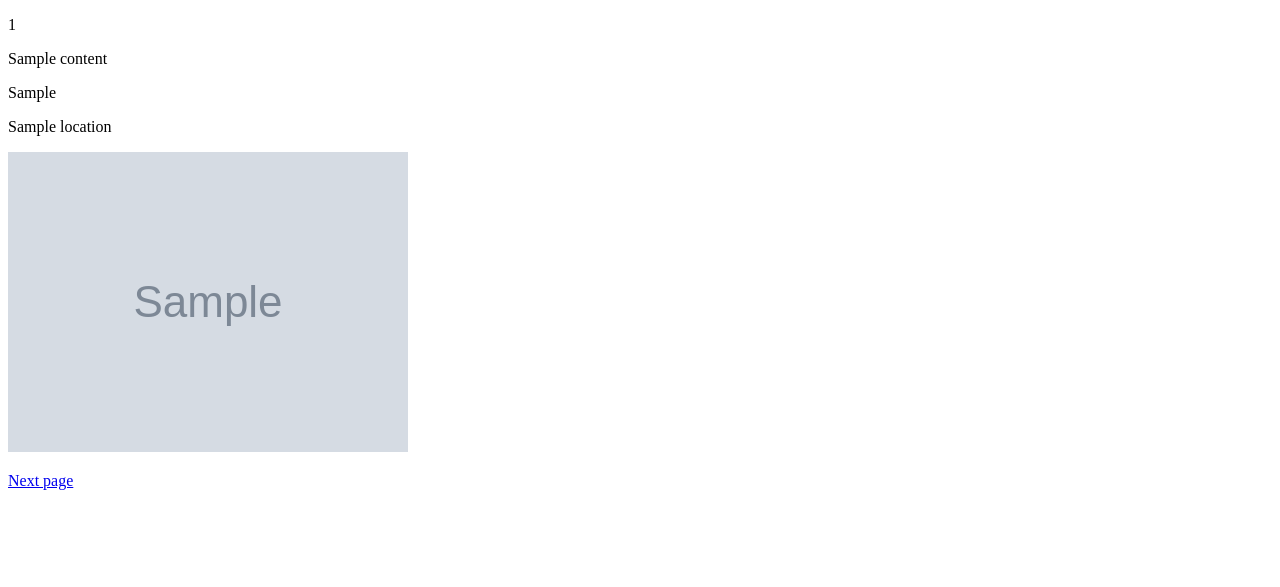
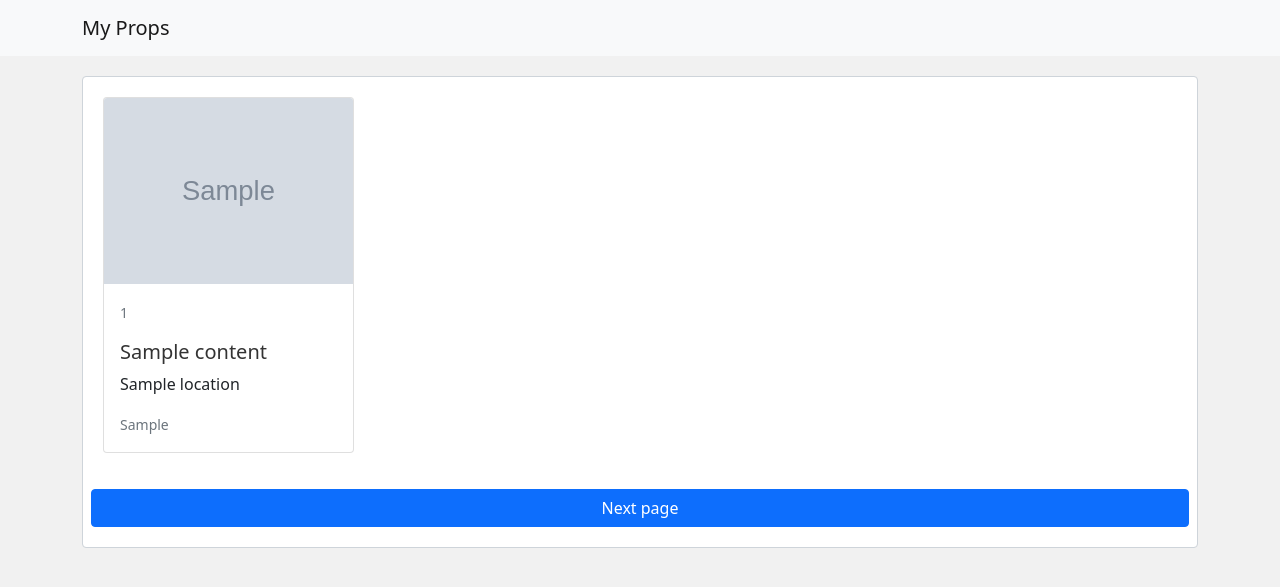
Before and after one commit to gerashdo/my_props, a Django app: page / in a window 1280 px wide. Shown: the top 587 px of the page. Run offline with Django 3.2, Linux system fonts and the light colour scheme; tables that the repository leaves empty hold one stand-in row (values such as "Sample post"); grey boxes marked "Sample" are stand-in pictures; a database or web service that is not in the repository returns one stand-in record (values such as "Sample title"); data that the repository does not hold is empty.

Commit message:
Add style to properties

```diff
--- a/properties/classes/ConnectorProperties.py
+++ b/properties/classes/ConnectorProperties.py
@@ -17,8 +17,6 @@ class ConnectorProperties(Connector):
             'search': search
         }
 
-        # r = requests.get(self.url_extended, headers=self.headers, params=payload)
-        # print(r.url)
         return requests.get(self.url_extended, params=payload, headers=self.headers)
 
     def get_property(self, property_id):
--- a/properties/templates/base.html
+++ b/properties/templates/base.html
@@ -1,9 +1,13 @@
+{% load static %}
 <!DOCTYPE html>
 <html lang="en">
 <head>
     <meta charset="UTF-8">
     <meta http-equiv="X-UA-Compatible" content="IE=edge">
     <meta name="viewport" content="width=device-width, initial-scale=1.0">
+    <link href="https://cdn.jsdelivr.net/npm/bootstrap@5.0.2/dist/css/bootstrap.min.css" rel="stylesheet" integrity="sha384-EVSTQN3/azprG1Anm3QDgpJLIm9Nao0Yz1ztcQTwFspd3yD65VohhpuuCOmLASjC" crossorigin="anonymous">
+    <script src="https://cdn.jsdelivr.net/npm/bootstrap@5.0.2/dist/js/bootstrap.bundle.min.js" integrity="sha384-MrcW6ZMFYlzcLA8Nl+NtUVF0sA7MsXsP1UyJoMp4YLEuNSfAP+JcXn/tWtIaxVXM" crossorigin="anonymous"></script>
+    <link rel="stylesheet" href="{% static 'css/index.css' %}">
 
     {% block css %}
     {% endblock css %}
@@ -15,8 +19,13 @@
 </head>
 <body>
 
-    {% block body %}
-    {% endblock body %}
+    {% include 'navbar.html' %}
+
+    <div class="container">
+        {% block body %}
+        {% endblock body %}
+    </div>
+
 
     {% block js %}
     {% endblock js %}
--- a/properties/templates/index.html
+++ b/properties/templates/index.html
@@ -1,24 +1,42 @@
 {% extends 'base.html' %}
-
+{% load static %}
 
 {% block title %}
     Propiedades
 {% endblock title %}
 
-
 {% block body %}
 
-    {% for property in properties %}
-        <p>{{ property.public_id }}</p>
-        <p>{{ property.title }}</p>
-        <p>{{ property.property_type }}</p>
-        <p>{{ property.location }}</p>
-        <p><img src="{{ property.title_image_thumb }}" alt="Image"></p>
-    {% endfor %}
+    <div class="contenedor form-control">
+        <div class="row properties-row">
+        {% for property in properties %}
+            <article class="col-md-3">
+                <div class="card mb-3">
+                    <a href="{% url 'properties:show_property' property.public_id %}">
+
+                        {% if property.title_image_thumb %}
+                            <img src="{{ property.title_image_thumb }}" class="card-img-top" alt="{{ property.title }}">
+                        {% else %}
+                            <img src="{% static 'img/default_house.jpg' %}" class="card-img-top" alt="{{ property.title }}">
+                        {% endif %}
+
+                    </a>
+                    <div class="card-body">
+                        <p class="card-text"><small class="text-muted">{{ property.public_id }}</small></p>
+                        <a href="{% url 'properties:show_property' property.public_id %}"><h5 class="card-title">{{ property.title }}</h5></a>
+                        <p class="card-text">{{ property.location }}</p>
+                        <p class="card-text"><small class="text-muted">{{ property.property_type }}</small></p>
+                    </div>
+                </div>
+            </article>
+        {% endfor %}
+        </div>
+    <div>
 
     {% if next_page %}
-        <a type="button" href="{% url 'properties:index' page %}">Next page</a>
+    <div class="row justify-content-center">
+        <a type="button" class="btn btn-primary" href="{% url 'properties:index' page %}">Next page</a>
+    </div>
     {% endif %}
 
-
 {% endblock body %}
--- /dev/null
+++ b/properties/templates/navbar.html
@@ -0,0 +1,6 @@
+
+<nav class="navbar navbar-light bg-light">
+    <div class="container">
+        <a class="navbar-brand" href="{% url 'properties:index' %}">My Props</a>
+    </div>
+</nav>
--- a/properties/urls.py
+++ b/properties/urls.py
@@ -5,5 +5,6 @@ app_name = 'properties'
 
 urlpatterns = [
     path('', views.index, name='index'),
-    path('/<int:page>', views.index, name='index'),
+    path('<int:page>', views.index, name='index'),
+    path('/properties/<str:id>', views.show_property, name='show_property'),
 ]
--- a/properties/views.py
+++ b/properties/views.py
@@ -15,3 +15,15 @@ def index(request, page = 1):
     }
 
     return render(request, 'index.html', context)
+
+def show_property(request, id):
+
+    # connector = ConnectorProperties('l7u502p8v46ba3ppgvj5y2aad50lb9')
+    # response = connector.get_property(id)
+    # property = response.json()
+
+    # context = {
+    #     'property': property
+    # }
+
+    return render(request, 'show_property.html')
--- /dev/null
+++ b/static/css/index.css
@@ -0,0 +1,18 @@
+
+body {
+    background-color: #f1f1f1;
+}
+
+.contenedor {
+    margin: 20px auto;
+    padding: 20px 20px;
+}
+
+.properties-row {
+    margin-bottom: 20px;
+}
+
+article a {
+    color: #333;
+    text-decoration: none;
+}
```
Also changed, not shown: properties/templates/show_property.html (added, +10 -0 lines), props_app/settings.py (+7 -0 lines), static/img/default_house.jpg (added).
